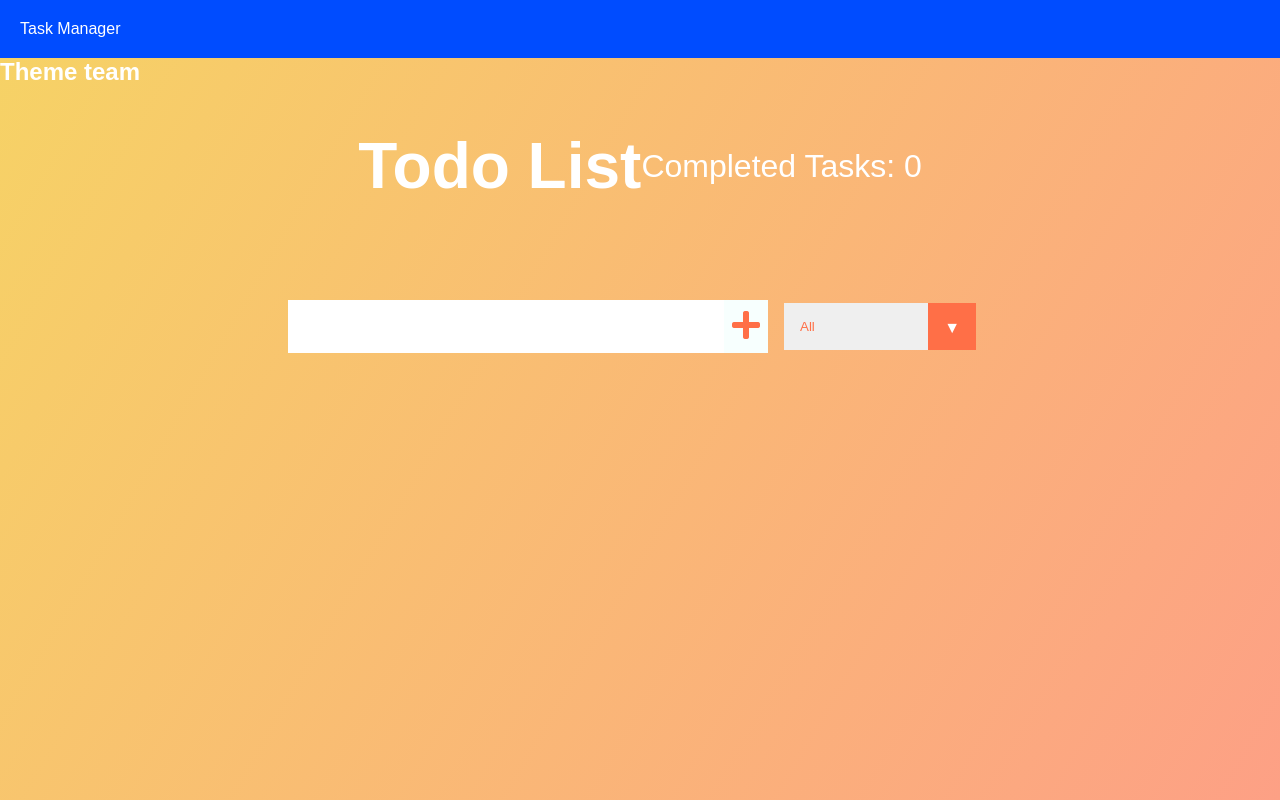
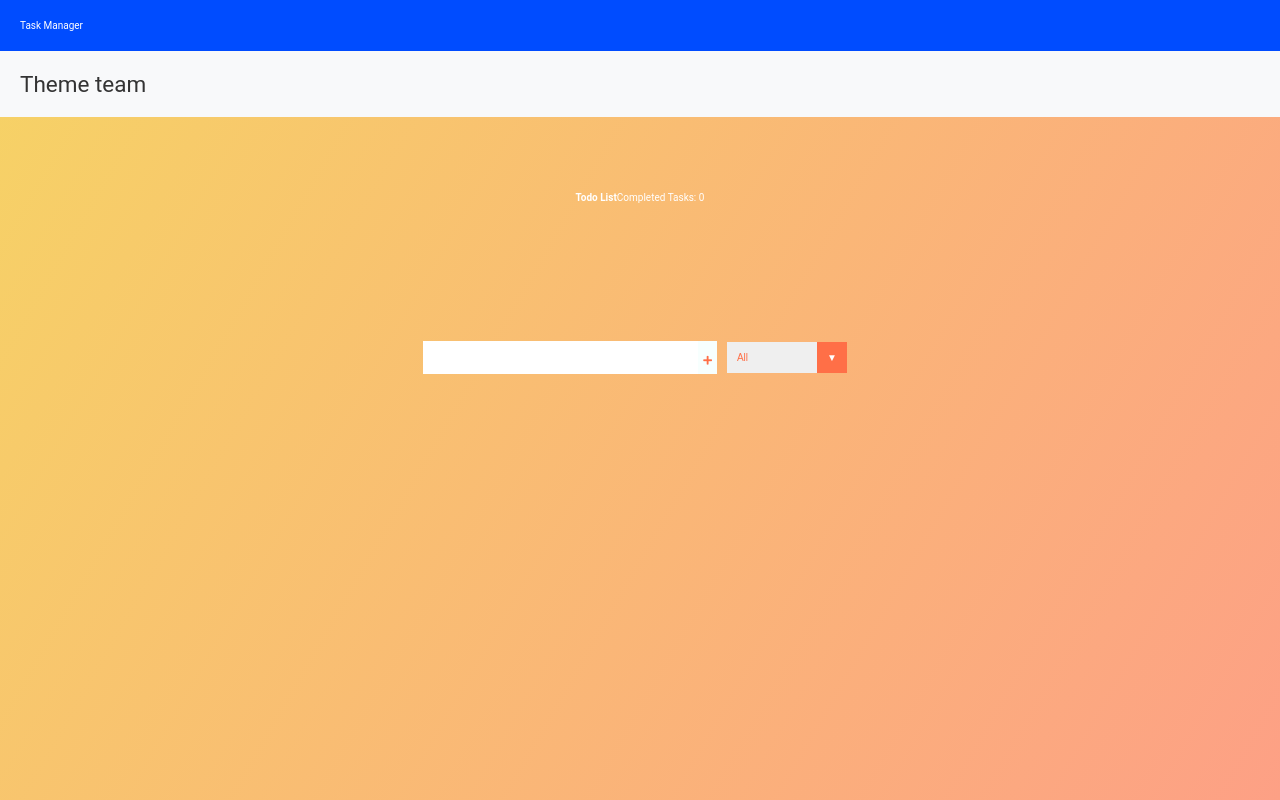
Before and after one commit to MattWindle26/react-todo-app, a React (Create React App) app: page / in a window 1280 px wide. Built offline with nearby package versions, Linux system fonts and the light colour scheme.

Commit message:
Add a nav and sub nav

```diff
--- a/src/App.css
+++ b/src/App.css
@@ -2,11 +2,12 @@
   margin: 0;
   padding: 0;
   box-sizing: border-box;
+  font-size: 10px;
 }
 body {
   background-image: linear-gradient(120deg, #f6d365 0%, #fda085 100%);
   color: white;
-  font-family: "Poppins", sans-serif;
+  font-family: "Roboto", sans-serif;
   min-height: 100vh;
 }
 header {
@@ -138,6 +139,14 @@ select {
 }
 */
 
+.btn{
+  padding: 0.5em 0.75em;
+  background-color: #004CFF;
+  color: #f1f1f1;
+  font-size: 1.6rem;
+  text-decoration: none;
+  border-radius: 5px;
+}
 
 nav{
   background-color: #004CFF;
@@ -146,7 +155,18 @@ nav{
 nav ul{
   list-style-type: none;
 }
-.subnav{
+.sub-nav{
   background-color: #F8F9FA;
   padding: 20px;
+  color: #333;
+  display: flex;
+  align-items: center;
 }
+.sub-nav h2{
+  font-weight: 400;
+  font-size: 2.25rem;
+}
+.sub-nav .btn{
+  margin-left: 20px;
+  font-size: 1.2rem;
+}
```
